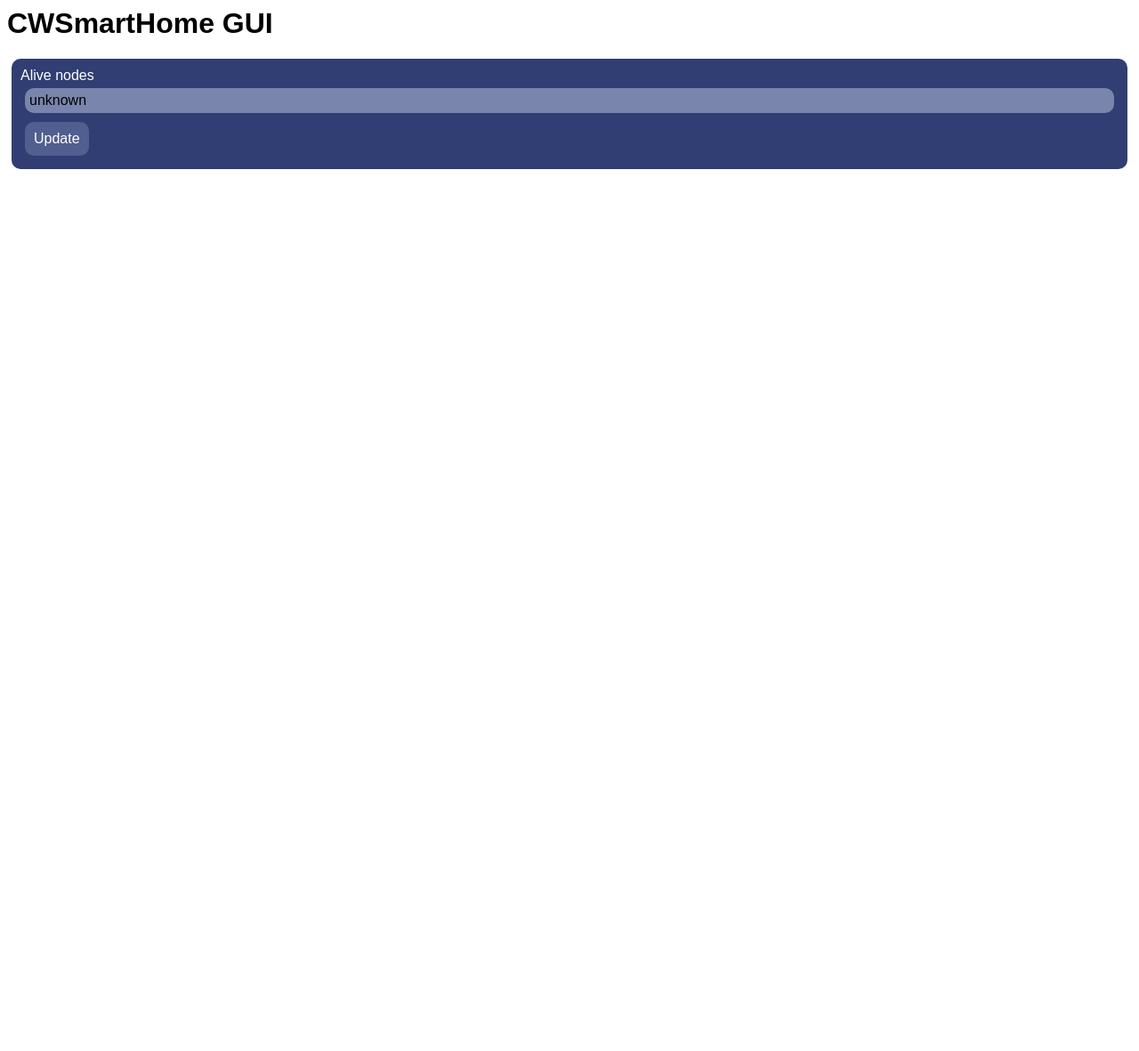
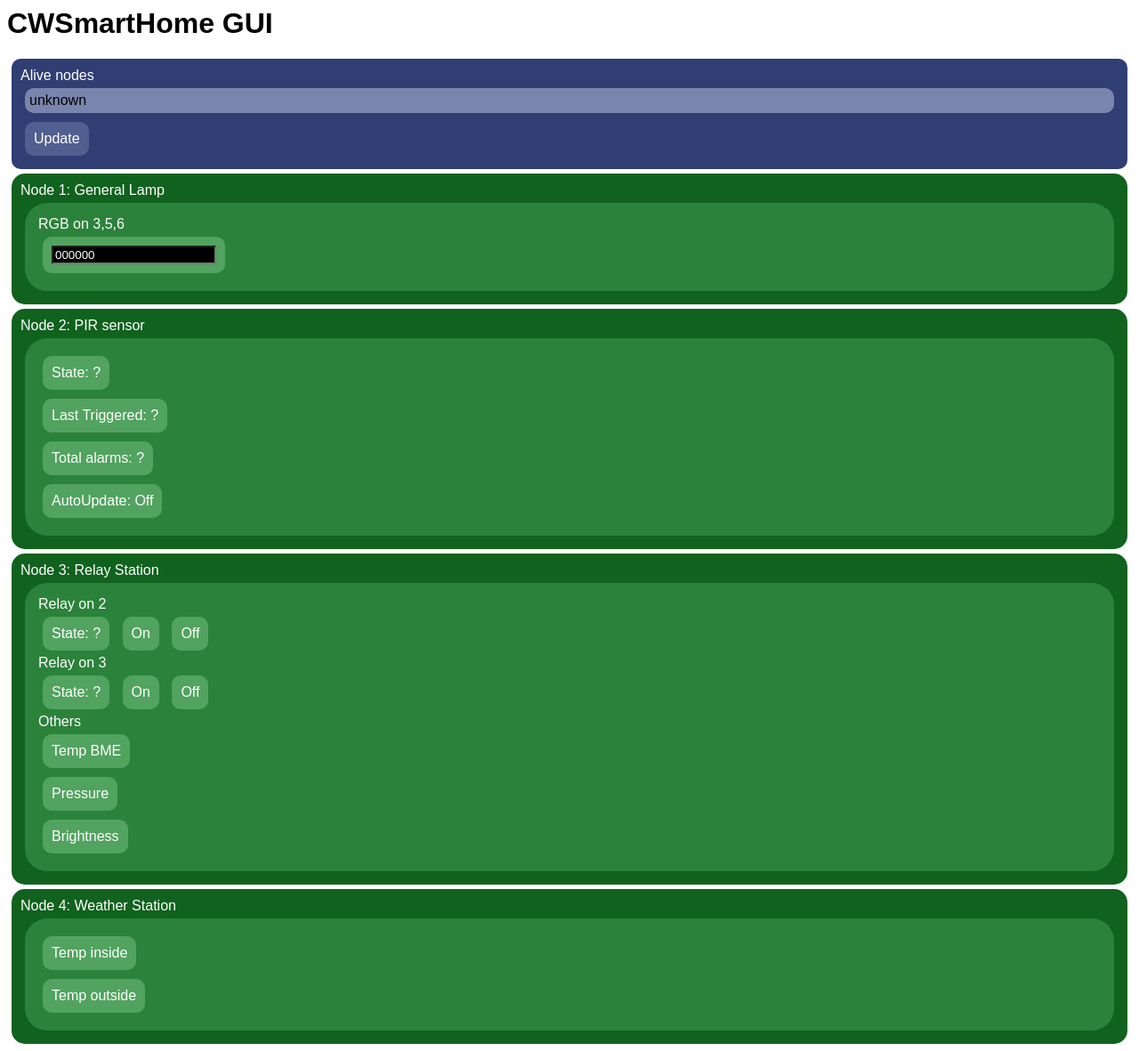
Before and after one commit to Programmer74/CWSmartHome, a Spring Boot app: page / in a window 1280 px wide. Shown: the whole page at 89% size. Before the commit the page ends 190 px from the top, so only its background shows below. Run offline with Spring Boot 4, Linux system fonts and the light colour scheme; some of the project's set-up classes (security, data sources, template engines, error pages and the like) are left out, and stand-ins take their place.

Commit message:
SmartHomeServer: GUI: add support for Relay Station

```diff
--- a/SmartHomeServer/src/main/resources/static/app.js
+++ b/SmartHomeServer/src/main/resources/static/app.js
@@ -67,6 +67,51 @@ function getTempOutside(initialText, objectId) {
             var temp = JSON.parse(s);
             if (temp.status === "ok") {
                 document.getElementById(objectId).innerHTML = initialText + ": " + temp.value + "C";
+            } else {
+                document.getElementById(objectId).innerHTML = initialText + " Error: " + s;
+            }
+        },
+        function (err, s) {
+            document.getElementById(setTextTo).innerHTML = initialText + " Error " + err;
+        });
+}
+function getTempBME(initialText, objectId) {
+    document.getElementById(objectId).innerHTML = "loading";
+    getRq(apiPrefix + "/get/03/31/float",
+        function (s) {
+            var temp = JSON.parse(s);
+            if (temp.status === "ok") {
+                document.getElementById(objectId).innerHTML = initialText + ": " + temp.value + "C";
+            } else {
+                document.getElementById(objectId).innerHTML = initialText + " Error: " + s;
+            }
+        },
+        function (err, s) {
+            document.getElementById(setTextTo).innerHTML = initialText + " Error " + err;
+        });
+}
+function getPressure(initialText, objectId) {
+    document.getElementById(objectId).innerHTML = "loading";
+    getRq(apiPrefix + "/get/03/32/float",
+        function (s) {
+            var temp = JSON.parse(s);
+            if (temp.status === "ok") {
+                document.getElementById(objectId).innerHTML = initialText + ": " + temp.value + " Pa";
+            } else {
+                document.getElementById(objectId).innerHTML = initialText + " Error: " + s;
+            }
+        },
+        function (err, s) {
+            document.getElementById(setTextTo).innerHTML = initialText + " Error " + err;
+        });
+}
+function getBrightness(initialText, objectId) {
+    document.getElementById(objectId).innerHTML = "loading";
+    getRq(apiPrefix + "/get/03/33/float",
+        function (s) {
+            var temp = JSON.parse(s);
+            if (temp.status === "ok") {
+                document.getElementById(objectId).innerHTML = initialText + ": " + temp.value;
             } else {
                 document.getElementById(objectId).innerHTML = initialText + " Error: " + s;
             }
--- a/SmartHomeServer/src/main/resources/static/index.html
+++ b/SmartHomeServer/src/main/resources/static/index.html
@@ -24,18 +24,6 @@
             <!--<button type="button" class="nodefunction"-->
                     <!--id="cmdGetTempInside" onclick='getTempInside("Inside", "cmdGetTempInside")'>-->
                 <!--PWM ON PIN 6</button>-->
-            <div class="relayarea">
-                <div class="relayname">Relay on 2</div>
-                <button type="button" class="nodefunction"
-                        id="cmdRelayState" onclick='getRelay("State: ", "cmdRelayState", 1, 2)'>
-                    State: ?</button>
-                <button type="button" class="nodefunction"
-                        id="cmdSetPin2High" onclick='setRelay("On", "cmdSetPin2High", "cmdRelayState", 1, 2, 1)'>
-                    On</button>
-                <button type="button" class="nodefunction"
-                        id="cmdSetPin2Low" onclick='setRelay("Off", "cmdSetPin2Low", "cmdRelayState", 1, 2, 0)'>
-                    Off</button>
-            </div>
             <div class="rgbarea">
                 <div class="rgbareaname">RGB on 3,5,6</div>
                 <div class = "nodefunction" id="rect">
@@ -70,6 +58,49 @@
         </div>
     </div>
 
+
+    <div id="node3area" class ="nodearea">
+        <div class="nodetitle" onclick='showOrHideElement("node3functions")'>
+            Node 3: Relay Station
+        </div>
+        <div class="nodefunctions" id="node3functions">
+            <div class="relayarea">
+                <div class="relayname">Relay on 2</div>
+                <button type="button" class="nodefunction"
+                        id="cmdRelay2State" onclick='getRelay("State: ", "cmdRelay2State", 3, 2)'>
+                    State: ?</button>
+                <button type="button" class="nodefunction"
+                        id="cmdSetPin2High" onclick='setRelay("On", "cmdSetPin2High", "cmdRelay2State", 3, 2, 1)'>
+                    On</button>
+                <button type="button" class="nodefunction"
+                        id="cmdSetPin2Low" onclick='setRelay("Off", "cmdSetPin2Low", "cmdRelay2State", 3, 2, 0)'>
+                    Off</button>
+                <div class="relayname">Relay on 3</div>
+                <button type="button" class="nodefunction"
+                        id="cmdRelay3State" onclick='getRelay("State: ", "cmdRelay3State", 3, 3)'>
+                    State: ?</button>
+                <button type="button" class="nodefunction"
+                        id="cmdSetPin3High" onclick='setRelay("On", "cmdSetPin3High", "cmdRelay3State", 3, 3, 1)'>
+                    On</button>
+                <button type="button" class="nodefunction"
+                        id="cmdSetPin3Low" onclick='setRelay("Off", "cmdSetPin3Low", "cmdRelay3State", 3, 3, 0)'>
+                    Off</button>
+                <div class="relayname">Others</div>
+                <button type="button" class="nodefunction"
+                        id="cmdGetTempBME" onclick='getTempBME("BME temp", "cmdGetTempBME")'>
+                    Temp BME</button>
+                <br>
+                <button type="button" class="nodefunction"
+                        id="cmdGetPress" onclick='getPressure("Pressure", "cmdGetPress")'>
+                    Pressure</button>
+                <br>
+                <button type="button" class="nodefunction"
+                        id="cmdGetBrightness" onclick='getBrightness("Brightness", "cmdGetBrightness")'>
+                    Brightness</button>
+            </div>
+        </div>
+    </div>
+
     <div id="node4area" class ="nodearea">
         <div class="nodetitle" onclick='showOrHideElement("node4functions")'>
             Node 4: Weather Station
--- a/SmartHomeServer/src/main/resources/static/style.css
+++ b/SmartHomeServer/src/main/resources/static/style.css
@@ -35,7 +35,7 @@ body {
 }
 
 .nodearea {
-    display: none;
+    /*display: none;*/
     background-color: #10621E;
     border-radius: 15px;
     padding: 10px;
```
